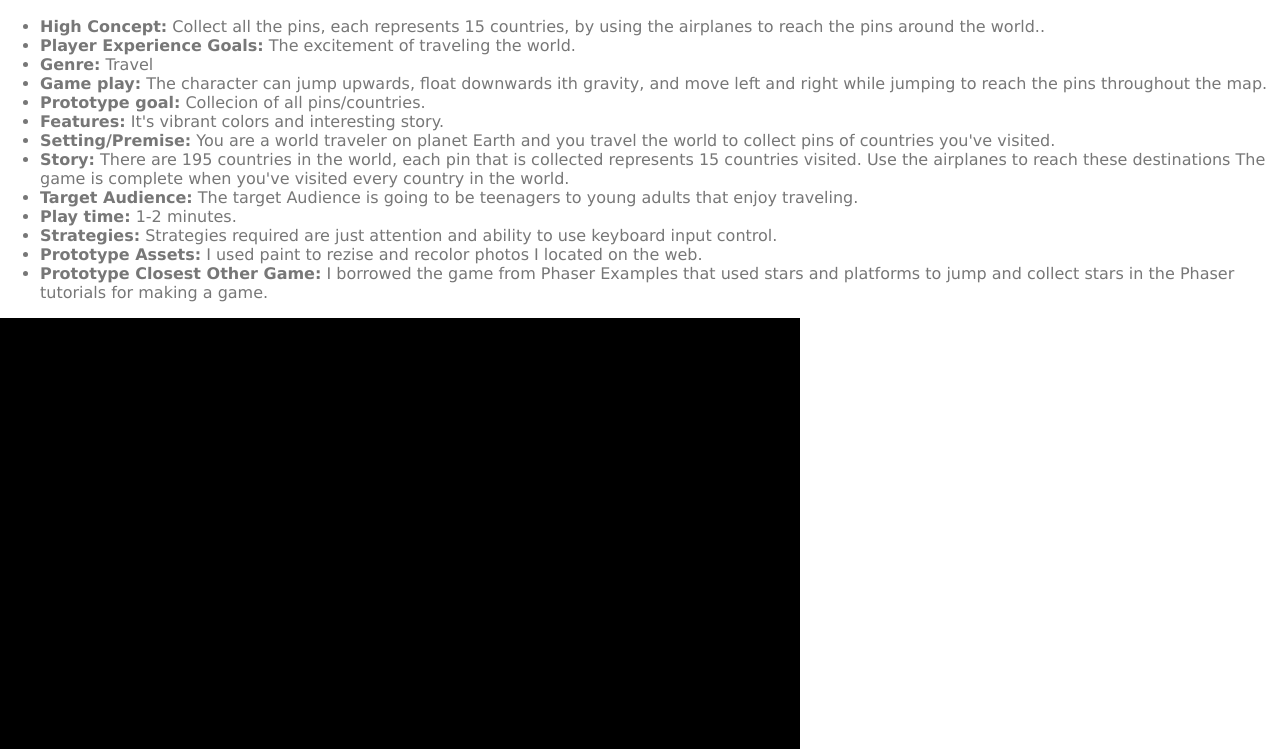
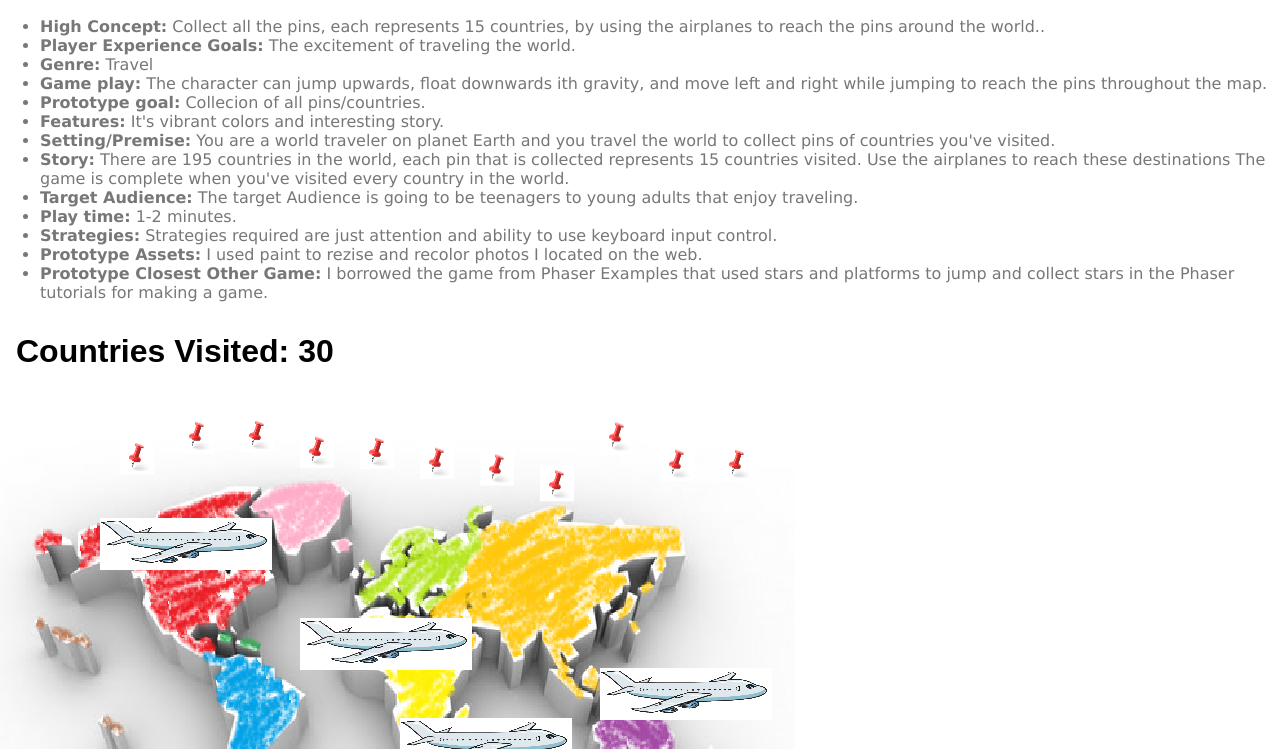
Before and after one commit to jackielasky/assets, a plain HTML site: page index.html in a window 1280 px wide. Shown: the part 51-800 px from the top of the page. Drawn offline with Linux system fonts and the light colour scheme; no server answers; animation ran at ten frames a second.

Commit message:
Update index.html

```diff
--- a/index.html
+++ b/index.html
@@ -91,12 +91,12 @@ var game = new Phaser.Game(800, 600, Phaser.AUTO, '', { preload: preload, create
 
 function preload() {
 
-    game.load.image('sky', 'colormap2.png');
-    game.load.image('ground', 'platform.png');
-    game.load.image('star', 'smallPin.png');
-    game.load.image('ground2', 'airplane.png');
-    game.load.spritesheet('dude', 'ude.png', 32, 48);
-    game.load.audio('boden', 'deepChill.ogg');
+    game.load.image('sky', 'assets/colormap2.png');
+    game.load.image('ground', 'assets/platform.png');
+    game.load.image('star', 'assets/smallPin.png');
+    game.load.image('ground2', 'assets/airplane.png');
+    game.load.spritesheet('dude', 'assets/dude.png', 32, 48);
+    game.load.audio('boden', 'assets/deepChill.ogg');
 
 
 }
```
